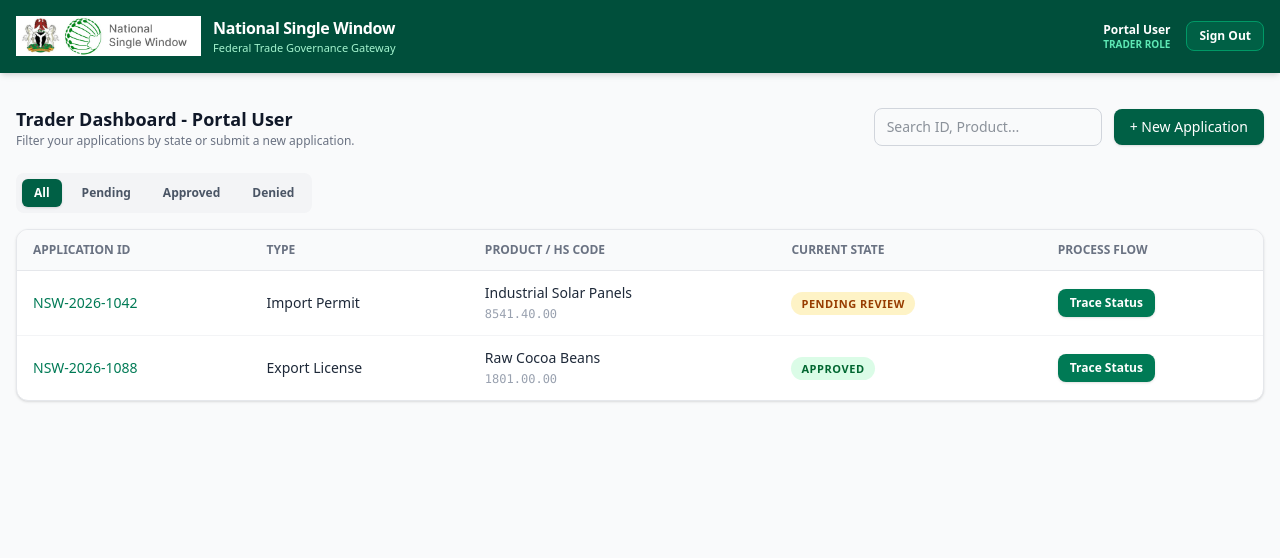
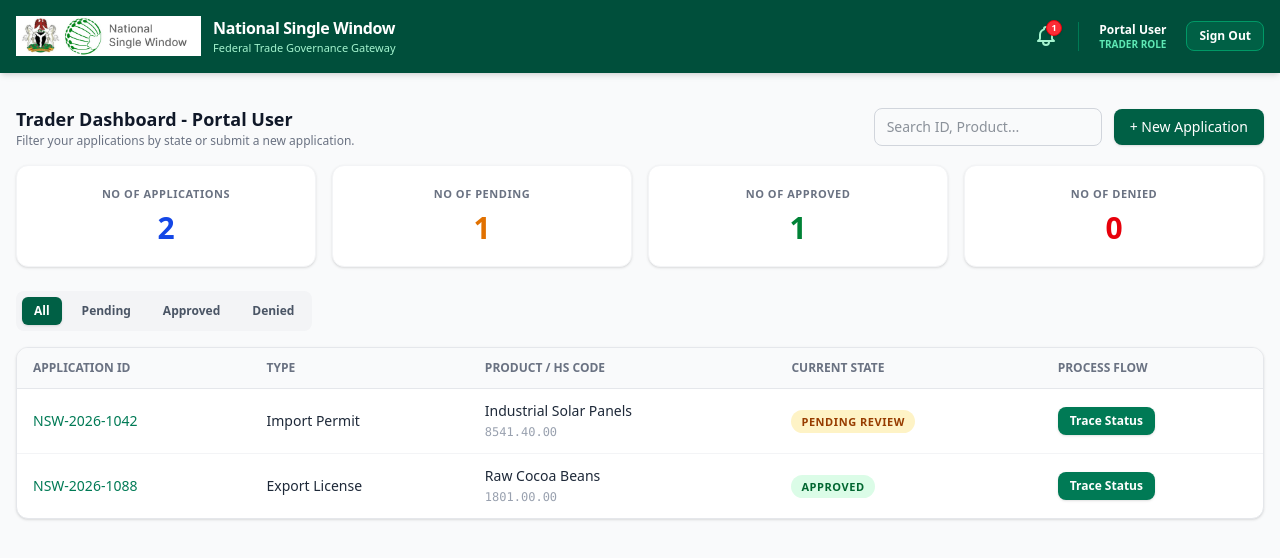
Before and after one commit to chrisagaba53-eng/mini-nsw-app, a Next.js app: page / in a window 1280 px wide. Both pictures are taken after typing "name@example.com", "Sample123" into the empty fields and a click on the button "Sign In to Portal". Shown: the top 558 px of the page. Built offline with nearby package versions, Linux system fonts and the light colour scheme.

Commit message:
Added notification bell and application metric dashboard cards

```diff
--- a/src/app/page.js
+++ b/src/app/page.js
@@ -85,7 +85,7 @@ export default function SingleWindowPortal() {
     setPasswordInput('');
   };
 
-  // File Upload Handler (< 5MB limit)
+  // File Upload Handler
   const handleFileChange = (e) => {
     const file = e.target.files[0];
     if (file) {
@@ -112,7 +112,7 @@ export default function SingleWindowPortal() {
       company: newAppCompany || session?.name || 'Trader Enterprise',
       product: newAppProduct,
       quantity: newAppQuantity,
-      hsCode: '8502.11.00', // Auto-classified by system gateway
+      hsCode: '8502.11.00',
       status: 'Pending Review',
       submittedAt: new Date().toISOString().split('T')[0],
       attachedDocument: newAppFile
@@ -189,6 +189,8 @@ export default function SingleWindowPortal() {
     app.company.toLowerCase().includes(searchTerm.toLowerCase())
   );
 
+  // --- UI COMPONENTS ---
+
   const FilterDashboard = () => (
     <div className="flex space-x-2 bg-gray-100 p-1.5 rounded-lg w-fit text-xs font-bold mb-4">
       {['All', 'Pending', 'Approved', 'Denied'].map(f => (
@@ -202,6 +204,34 @@ export default function SingleWindowPortal() {
       ))}
     </div>
   );
+
+  const DashboardMetrics = () => {
+    const total = applications.length;
+    const approved = applications.filter(a => isApproved(a.status)).length;
+    const denied = applications.filter(a => isDenied(a.status)).length;
+    const pending = applications.filter(a => isPending(a.status)).length;
+
+    return (
+      <div className="grid grid-cols-2 md:grid-cols-4 gap-4 mb-6">
+        <div className="bg-white p-5 rounded-xl shadow-sm border border-gray-100 flex flex-col justify-center items-center">
+          <span className="text-[11px] font-bold text-gray-500 uppercase tracking-wider mb-2">No of Applications</span>
+          <span className="text-3xl font-extrabold text-blue-700">{total}</span>
+        </div>
+        <div className="bg-white p-5 rounded-xl shadow-sm border border-gray-100 flex flex-col justify-center items-center">
+          <span className="text-[11px] font-bold text-gray-500 uppercase tracking-wider mb-2">No of Pending</span>
+          <span className="text-3xl font-extrabold text-amber-600">{pending}</span>
+        </div>
+        <div className="bg-white p-5 rounded-xl shadow-sm border border-gray-100 flex flex-col justify-center items-center">
+          <span className="text-[11px] font-bold text-gray-500 uppercase tracking-wider mb-2">No of Approved</span>
+          <span className="text-3xl font-extrabold text-green-700">{approved}</span>
+        </div>
+        <div className="bg-white p-5 rounded-xl shadow-sm border border-gray-100 flex flex-col justify-center items-center">
+          <span className="text-[11px] font-bold text-gray-500 uppercase tracking-wider mb-2">No of Denied</span>
+          <span className="text-3xl font-extrabold text-red-600">{denied}</span>
+        </div>
+      </div>
+    );
+  };
 
   // ---------------- UNSECURED LOGIN VIEW ----------------
   if (!session) {
@@ -270,11 +300,22 @@ export default function SingleWindowPortal() {
             </div>
           </div>
 
-          <div className="flex items-center space-x-4 text-xs">
-            <div className="text-right">
+          <div className="flex items-center space-x-5 text-xs">
+            {/* Notification Bell */}
+            <button className="relative text-emerald-200 hover:text-white transition">
+              <svg className="w-6 h-6" fill="none" stroke="currentColor" viewBox="0 0 24 24">
+                <path strokeLinecap="round" strokeLinejoin="round" strokeWidth="2" d="M15 17h5l-1.405-1.405A2.032 2.032 0 0118 14.158V11a6.002 6.002 0 00-4-5.659V5a2 2 0 10-4 0v.341C7.67 6.165 6 8.388 6 11v3.159c0 .538-.214 1.055-.595 1.436L4 17h5m6 0v1a3 3 0 11-6 0v-1m6 0H9" />
+              </svg>
+              <span className="absolute -top-1 -right-1 flex h-4 w-4 items-center justify-center rounded-full bg-red-500 text-[9px] font-bold text-white shadow-sm border border-red-600">
+                1
+              </span>
+            </button>
+
+            <div className="text-right border-l border-emerald-700 pl-5">
               <span className="block font-bold text-white">{session.name}</span>
               <span className="block text-[10px] uppercase font-semibold text-emerald-300">{session.role} Role</span>
             </div>
+
             <button
               onClick={handleLogout}
               className="bg-emerald-800 hover:bg-emerald-700 text-white px-3 py-1.5 rounded-lg font-bold border border-emerald-600 transition"
@@ -289,7 +330,7 @@ export default function SingleWindowPortal() {
         {/* TRADER CONSOLE */}
         {session.role === 'trader' && (
           <div className="space-y-6">
-            <div className="flex flex-col sm:flex-row justify-between items-start sm:items-center gap-4">
+            <div className="flex flex-col sm:flex-row justify-between items-start sm:items-center gap-4 mb-4">
               <div>
                 <h3 className="text-lg font-bold text-gray-900">Trader Dashboard - {session.name}</h3>
                 <p className="text-xs text-gray-500">Filter your applications by state or submit a new application.</p>
@@ -311,6 +352,7 @@ export default function SingleWindowPortal() {
               </div>
             </div>
 
+            <DashboardMetrics />
             <FilterDashboard />
 
             <div className="bg-white rounded-xl shadow-sm border border-gray-200 overflow-hidden">
@@ -366,7 +408,7 @@ export default function SingleWindowPortal() {
         {/* AGENCY CONSOLE */}
         {session.role === 'agency' && (
           <div className="space-y-6">
-            <div className="flex flex-col sm:flex-row justify-between items-start sm:items-center gap-4">
+            <div className="flex flex-col sm:flex-row justify-between items-start sm:items-center gap-4 mb-4">
               <div>
                 <h3 className="text-lg font-bold text-gray-900">Regulatory & Review Console</h3>
                 <p className="text-xs text-gray-500">Filter applications by state to manage your approval queue.</p>
@@ -380,6 +422,7 @@ export default function SingleWindowPortal() {
               />
             </div>
 
+            <DashboardMetrics />
             <FilterDashboard />
 
             <div className="bg-white rounded-xl shadow-sm border border-gray-200 overflow-hidden">
@@ -472,6 +515,7 @@ export default function SingleWindowPortal() {
               </div>
             </div>
 
+            <DashboardMetrics />
             <FilterDashboard />
 
             <div className="bg-white rounded-xl shadow-sm border border-gray-100 overflow-hidden mb-6">
```
